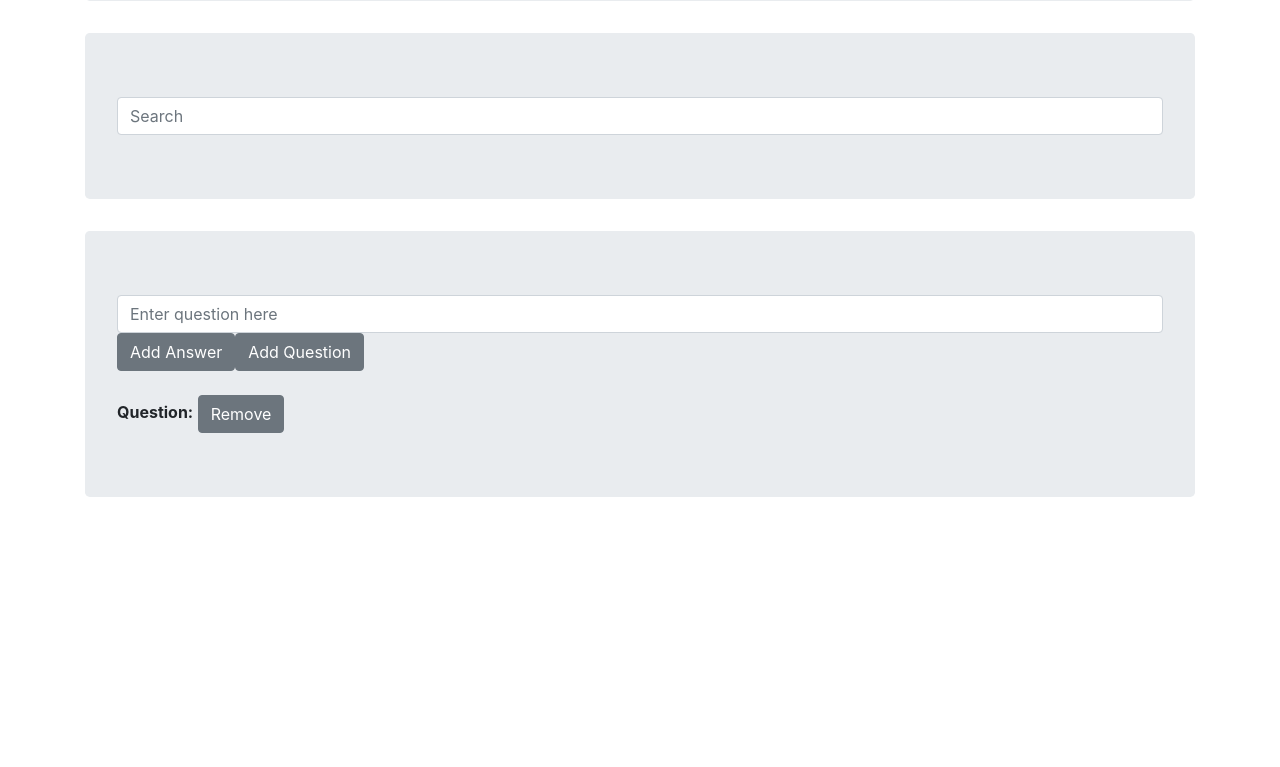
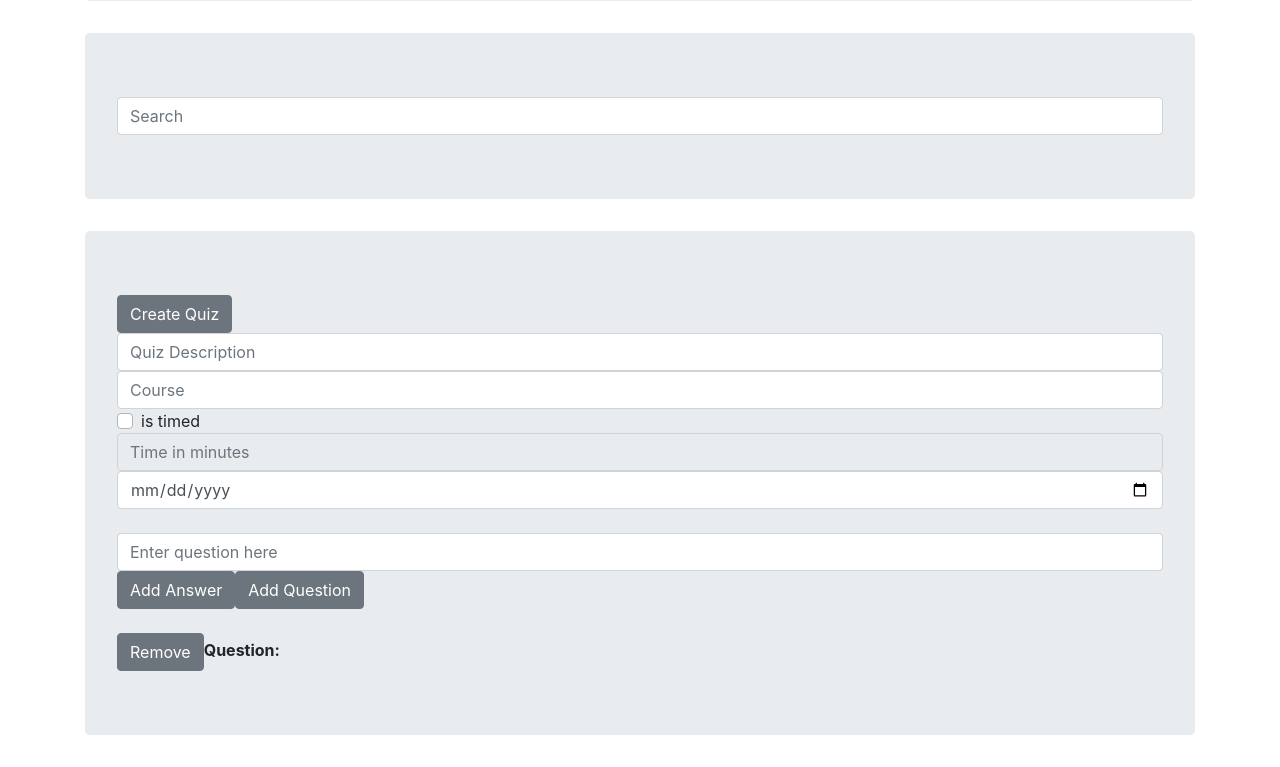
Before and after one commit to SliitBoy/ITP-Trudeau, a Vue app: page /quiz in a window 1280 px wide. Shown: the part 555-1322 px from the top of the page. Before the commit the page ends 1084 px from the top, so only its background shows below. Built offline with nearby package versions, Linux system fonts and the light colour scheme.

Commit message:
Quiz commits

```diff
--- a/src/components/quiz/create-quiz.vue
+++ b/src/components/quiz/create-quiz.vue
@@ -1,10 +1,22 @@
 <template>
   <b-jumbotron>
+    <b-button>Create Quiz</b-button>
+    <b-form-input placeholder="Quiz Description "></b-form-input>
+    <b-form-input placeholder="Course "></b-form-input>
+    <b-checkbox
+    value="1"
+      unchecked-value="0"
+      v-model="isTimed"
+      > is timed</b-checkbox>
+      <b-form-input  type="number" :disabled="isTimed == 0" placeholder="Time in minutes "></b-form-input>
+      <b-form-input type="date" placeholder="Course "></b-form-input>
+      <br>
     <b-form-input
       v-model="Questions[currentQ].question"
       placeholder="Enter question here"
     ></b-form-input>
     <!--<div :key="answer" v-for="answer in Questions[currentQ].Answers">-->
+    <b-radio-group>
     <span :key="answer" v-for="answer in Questions[currentQ].Answers">
       <b-radio /><b-form-input
         v-model="answer.answer"
@@ -12,17 +24,19 @@
       ></b-form-input>
       <b-button @click="removeAns(answer)">Remove</b-button>
     </span>
+    </b-radio-group>
     <!--</div>-->
     <b-button @click="addAns">Add Answer</b-button>
 
     <b-button @click="addQuestion">Add Question</b-button>
     <br /><br />
-    <div :key="question" v-for="question in Questions">
+    <div :key="question.id" v-for="question in Questions">
+      <b-button @click="removeBtn(question)">Remove</b-button>
       <b>Question:</b>{{ question.question }}
       <div :key="answer" v-for="answer in question.Answers">
        <b>Acnswer:</b> {{ answer.answer }}
       </div>
-      <b-button @click="removeBtn(question)">Remove</b-button>
+
     </div>
   </b-jumbotron>
 </template>
@@ -32,7 +46,7 @@ export default {
     return {
       question: "",
       currentQ: 0,
-
+      isTimed:0,
       currentAns: 1,
 
       Questions: [
@@ -79,8 +93,22 @@ export default {
       console.log(this.Questions);
     },
     removeBtn: function(que) {
-      this.Questions.splice(this.Questions.indexOf(que), 1);
-      console.log(this.Questions);
+
+      console.log(que.id)
+      if(this.Questions.indexOf(que)>=1){
+        this.Questions.splice(this.Questions.indexOf(que), 1);
+      }else if (this.Questions.indexOf(que)==0){
+        this.Questions[
+        {
+          id: null,
+          question: null,
+          Answers: [] //{ id: '', answer: '', isSelected: '' }
+        }
+      ]
+      }
+      console.log(this.Questions.indexOf(que));
+
+
     }
   }
 };
--- a/src/components/quiz/quiz-questions.vue
+++ b/src/components/quiz/quiz-questions.vue
@@ -1,16 +1,24 @@
 <template>
   <div>
-        <b-jumbotron  header="BootstrapVue" v-bind:lead="Questions[current].question" header-level="16">
-            <b-radio-group id="answer-radiogroup" v-model="selected" :key="answer" v-for="answer in Questions[current].Answers">
-                <b-radio v-bind="answer.id">{{answer.answer}}</b-radio>
+    <b-jumbotron
+      header="BootstrapVue"
+      v-bind:lead="Questions[current].question"
+      header-level="16"
+    >
+      <b-radio-group
+        id="answer-radiogroup"
+        v-model="selected"
+        :key="answer"
+        v-for="answer in Questions[current].Answers"
+      >
+        <b-radio v-bind="answer.id">{{ answer.answer }}</b-radio>
       </b-radio-group>
     </b-jumbotron>
-        <b-jumbotron >
-
+    <b-jumbotron>
       <b-button-group :key="val" v-for="val in Questions.length">
-                <b-button @click="setQ(val)">{{val}}</b-button>
+        <b-button @click="setQ(val)">{{ val }}</b-button>
       </b-button-group>
-            <br>
+      <br />
     </b-jumbotron>
   </div>
 </template>
@@ -18,50 +26,71 @@
 export default {
   data: function() {
     return {
-
       current: 0,
-            selected:'',
-            Questions: [{
-                    question: 'Q1',
-                    picked: '',
-                    Answers: [{ id: 1, answer: 'ans1', isSelected: false }, { id: 2, answer: 'ans2', isSelected: false }, { id: 3, answer: 'ans3', isSelected: false }]
+      selected: "",
+      Questions: [
+        {
+          question: "Q1",
+          picked: "",
+          Answers: [
+            { id: 1, answer: "ans1", isSelected: false },
+            { id: 2, answer: "ans2", isSelected: false },
+            { id: 3, answer: "ans3", isSelected: false }
+          ]
         },
         {
-                    question: 'Q2',
-                    Answers: [{ id: 1, answer: 'ans1', isSelected: false }, { id: 2, answer: 'ans2', isSelected: false }, { id: 3, answer: 'ans3', isSelected: false }, { id: 4, answer: 'ans4', isSelected: false }]
+          question: "Q2",
+          Answers: [
+            { id: 1, answer: "ans1", isSelected: false },
+            { id: 2, answer: "ans2", isSelected: false },
+            { id: 3, answer: "ans3", isSelected: false },
+            { id: 4, answer: "ans4", isSelected: false }
+          ]
         },
         {
-                    question: 'Q3',
-                    Answers: [{ id: 1, answer: 'ans1', isSelected: false }, { id: 2, answer: 'ans2', isSelected: false }, { id: 3, answer: 'ans3', isSelected: false }]
+          question: "Q3",
+          Answers: [
+            { id: 1, answer: "ans1", isSelected: false },
+            { id: 2, answer: "ans2", isSelected: false },
+            { id: 3, answer: "ans3", isSelected: false }
+          ]
         },
         {
-                    question: 'Q4',
-                    Answers: [{ id: 1, answer: 'ans1', isSelected: false }, { id: 2, answer: 'ans2', isSelected: false }, { id: 3, answer: 'ans3', isSelected: false }]
+          question: "Q4",
+          Answers: [
+            { id: 1, answer: "ans1", isSelected: false },
+            { id: 2, answer: "ans2", isSelected: false },
+            { id: 3, answer: "ans3", isSelected: false }
+          ]
         },
         {
-                    question: 'Q5',
-                    Answers: [{ id: 1, answer: 'ans1', isSelected: false }, { id: 2, answer: 'ans2', isSelected: false }, { id: 3, answer: 'ans3', isSelected: false }]
+          question: "Q5",
+          Answers: [
+            { id: 1, answer: "ans1", isSelected: false },
+            { id: 2, answer: "ans2", isSelected: false },
+            { id: 3, answer: "ans3", isSelected: false }
+          ]
+        }
+      ]
+    };
   },
-            ],
-        }
-    },
+  props: ["val"],
+
   methods: {
-        setQ: function(val){
-            this.current=val-1;
+    setQ: function(val) {
+      this.current = val - 1;
     },
     back: function() {
       if (!this.Questions == null && this.current > 0) {
-                this.current -= 1
+        this.current -= 1;
       }
     },
     next: function() {
       if (!this.Questions == null && this.current >= this.Question.length) {
-                this.current += 1
+        this.current += 1;
       }
     }
-    },
   }
+};
 </script>
-<style scoped>
-
-</style>
+<style scoped></style>
```
Also changed, not shown: src/components/quiz/search-quiz.vue (added, +33 -0 lines). Lines whose indentation alone changed are shown as unchanged.
